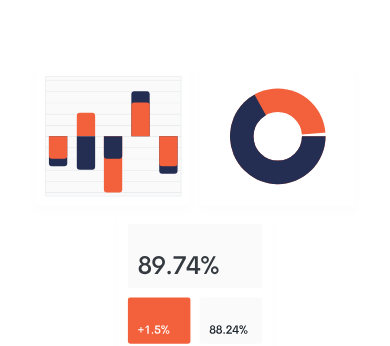
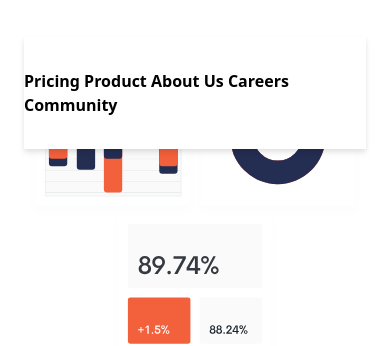
Before and after one commit to ramiyappan/Tailwind-project-landing, a website: page index.html in a window 390 px wide. Shown: the part 59-405 px from the top of the page. Drawn offline with Linux system fonts and the light colour scheme.

Commit message:
update index.html

```diff
--- a/index.html
+++ b/index.html
@@ -37,6 +37,19 @@
                 <span class="hamburger-middle"></span>
                 <span class="hamburger-bottom"></span>
             </button>
+        </div>
+
+        <!-- Mobile Menu -->
+        <div class="md:hidden">
+            <div id="menu" class="absolute flex-col items-center self-end py-8
+            mt-10 space-y-6 font-bold bg-white sm:w-auto sm:self-center left-6
+            right-6 drop-shadow-md">
+                <a href="">Pricing</a>
+                <a href="">Product</a>
+                <a href="">About Us</a>
+                <a href="">Careers</a>
+                <a href="">Community</a>
+            </div>
         </div>
     </nav>
 
```
Also changed, not shown: css/main.css.
